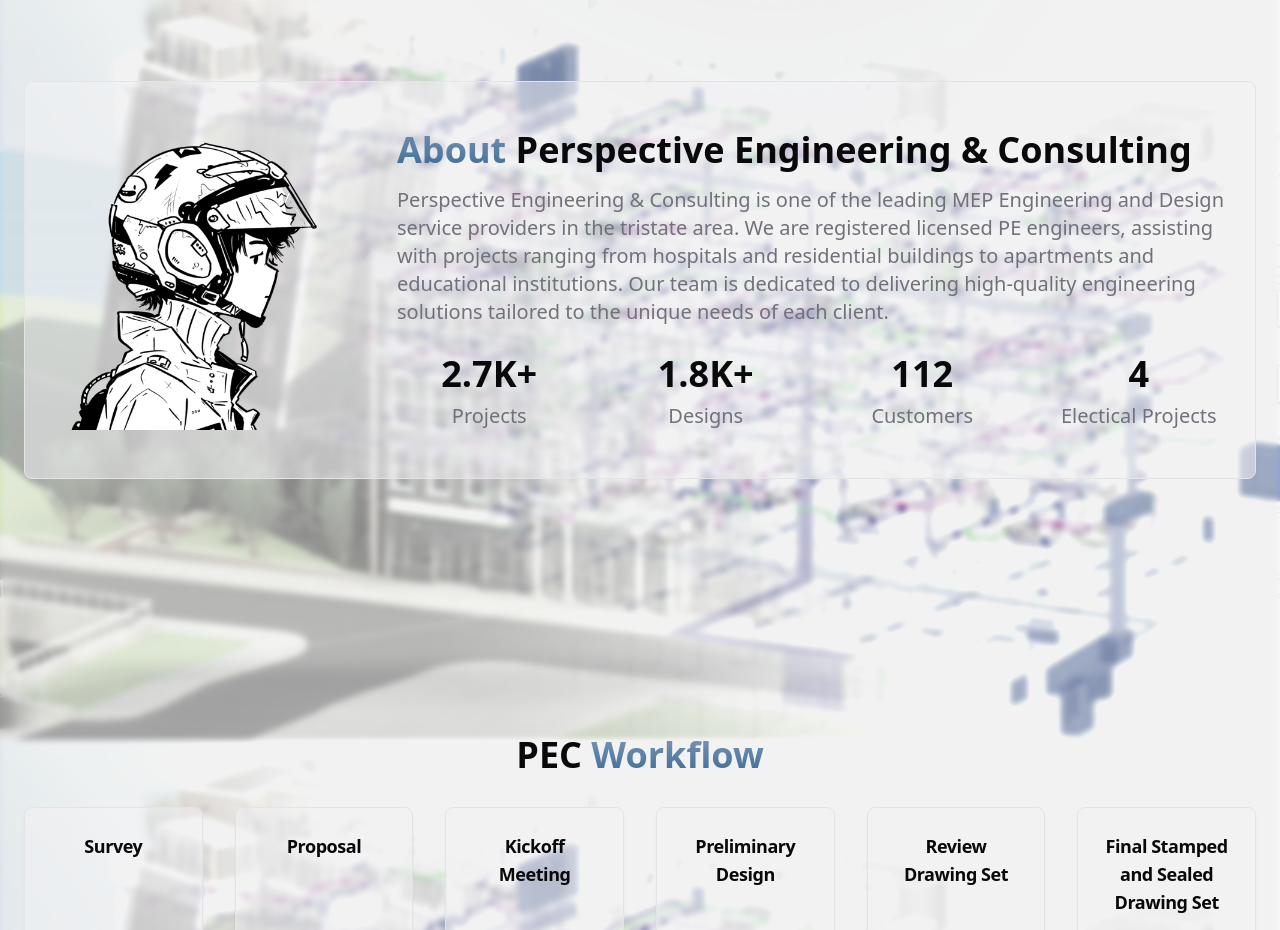
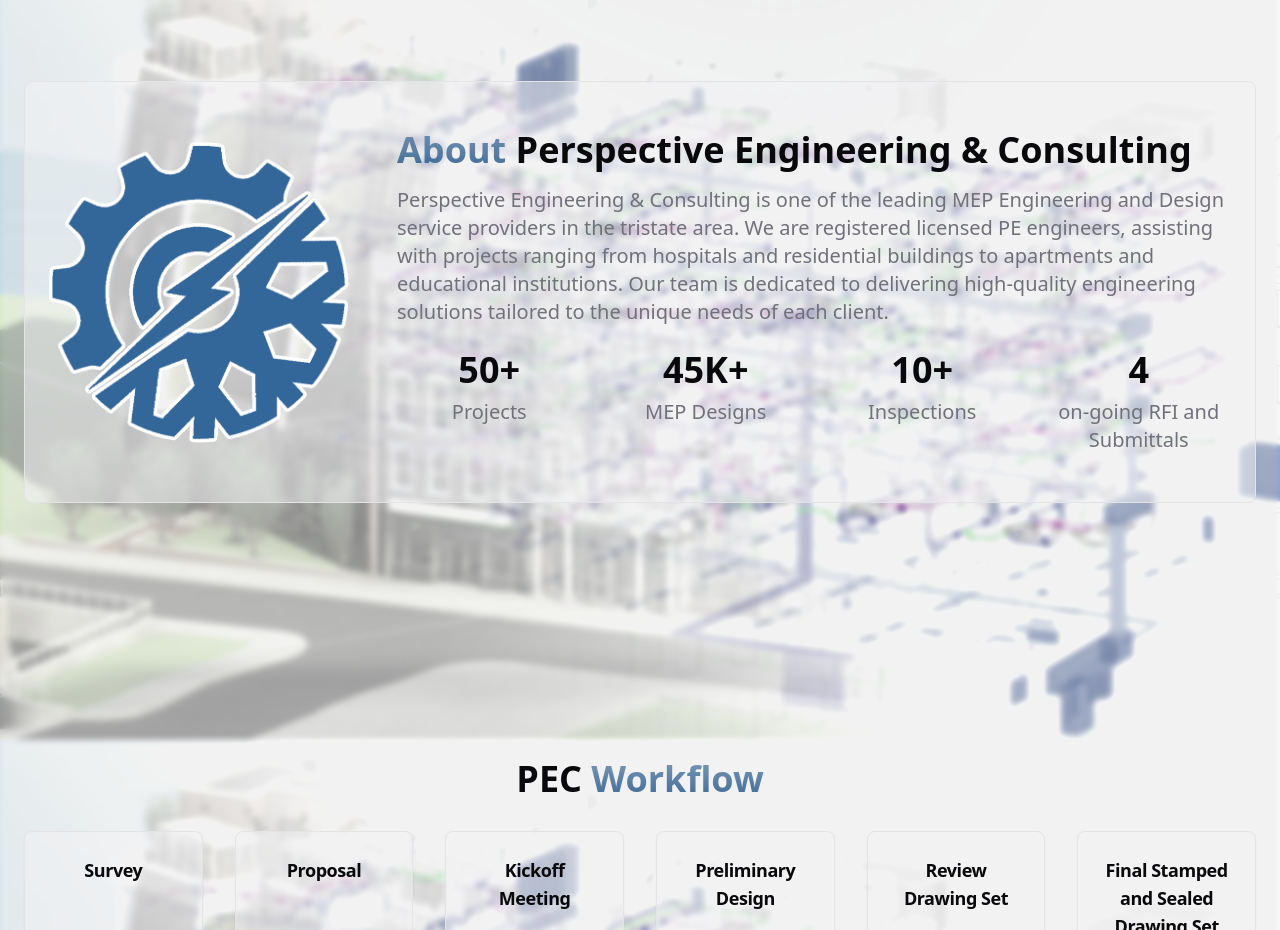
Before and after one commit to anthonyyoussef01/PerspectiveEngineering, a React (Vite) app: page / in a window 1280 px wide. Shown: the part 860-1790 px from the top of the page. Built offline with nearby package versions, Linux system fonts and the light colour scheme.

Commit message:
Landing Page Updates:
- Completed the About

```diff
--- a/src/components/About.tsx
+++ b/src/components/About.tsx
@@ -10,7 +10,7 @@
       <div className="bg-muted/50 border rounded-lg py-12">
         <div className="px-6 flex flex-col-reverse md:flex-row gap-8 md:gap-12">
           <img
-            src={pilot}
+            src="/logo.png"
             alt=""
             className="w-[300px] object-contain rounded-lg"
           />
--- a/src/components/Statistics.tsx
+++ b/src/components/Statistics.tsx
@@ -6,20 +6,20 @@
 
   const stats: statsProps[] = [
     {
-      quantity: "2.7K+",
+      quantity: "50+",
       description: "Projects",
     },
     {
-      quantity: "1.8K+",
-      description: "Designs",
+      quantity: "45K+",
+      description: "MEP Designs",
     },
     {
-      quantity: "112",
-      description: "Customers",
+      quantity: "10+",
+      description: "Inspections",
     },
     {
       quantity: "4",
-      description: "Electical Projects",
+      description: "on-going RFI and Submittals",
     },
   ];
 
```
Also changed, not shown: public/logo.png (added).
